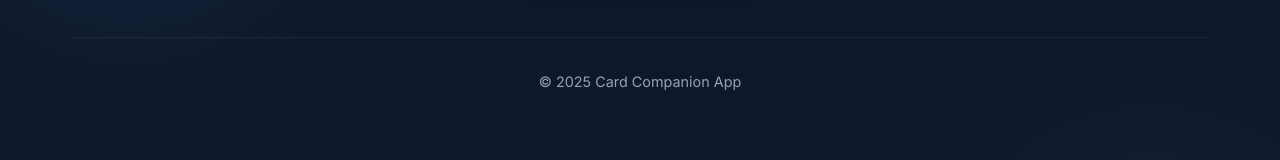
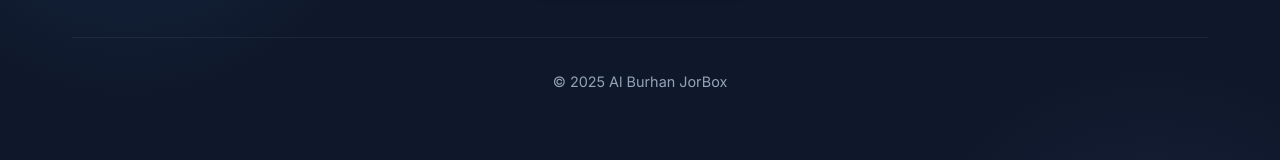
Before and after one commit to thehaseebshah/jorbox-app, a React (Vite) app: page / in a window 1280 px wide. Shown: the part 313-473 px from the top of the page. Built offline with nearby package versions, Linux system fonts and the light colour scheme.

Commit message:
Refactor: Update footer text

```diff
--- a/src/App.jsx
+++ b/src/App.jsx
@@ -134,7 +134,7 @@
         borderTop: '1px solid var(--border-color)',
         paddingTop: '2rem'
       }}>
-        <p>&copy; {new Date().getFullYear()} Card Companion App</p>
+        <p>&copy; {new Date().getFullYear()} Al Burhan JorBox</p>
       </footer>
     </div>
   );
```
